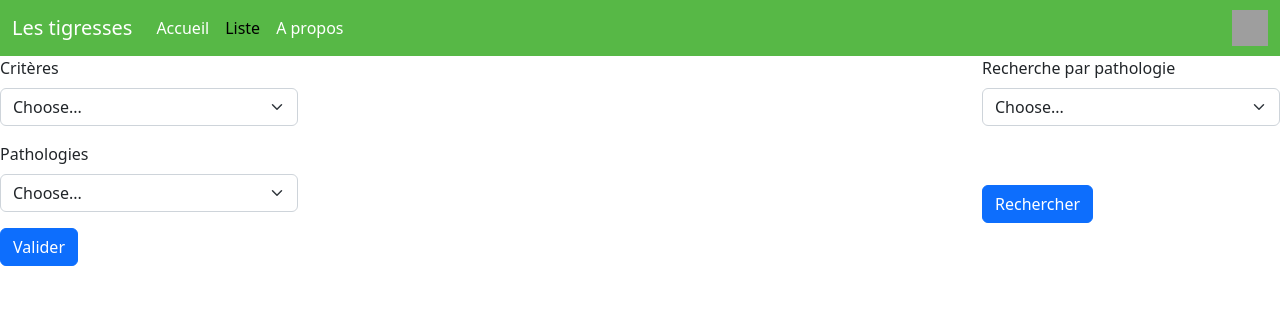
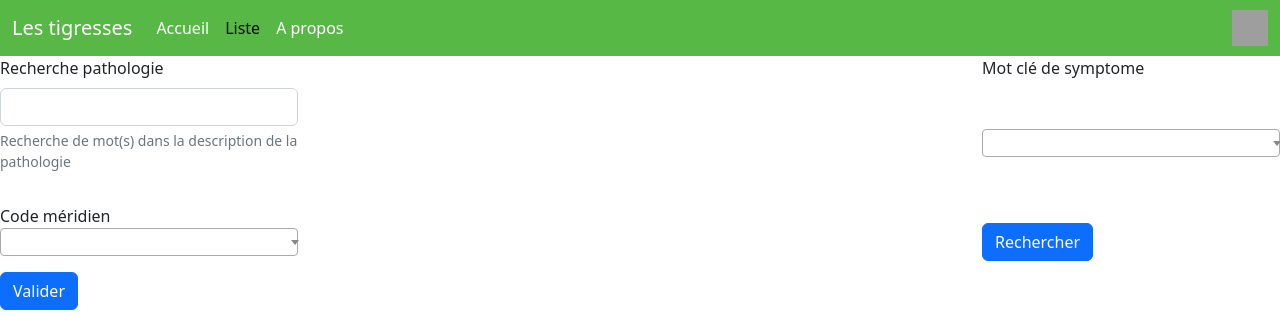
Before and after one commit to LucasCoudrais/projet-tidal-les-tigresses, a PHP site: page /source/views/v_liste.php in a window 1280 px wide. Shown: the top 316 px of the page. Run offline with PHP 8.4, Linux system fonts and the light colour scheme; the template is opened without the code that fills it, so the values that code supplies are empty; some libraries are stand-ins or nearby versions; grey boxes are pictures that could not be loaded.

Commit message:
select recherchable avec vleur de la base de données

```diff
--- a/source/views/v_liste.php
+++ b/source/views/v_liste.php
@@ -22,7 +22,21 @@
     <link rel="stylesheet" href="assets/css/liste.css">
     <link href="https://cdn.jsdelivr.net/npm/bootstrap@5.2.1/dist/css/bootstrap.min.css" rel="stylesheet"
         integrity="sha384-iYQeCzEYFbKjA/T2uDLTpkwGzCiq6soy8tYaI1GyVh/UjpbCx/TYkiZhlZB6+fzT" crossorigin="anonymous">
+        <title>How to create searchable select box</title>
+<!-- JS for jQuery -->
+<script src="https://ajax.googleapis.com/ajax/libs/jquery/3.5.1/jquery.min.js"></script>
+<!-- CSS for searching -->
+<link href="https://cdn.jsdelivr.net/npm/select2@4.1.0-rc.0/dist/css/select2.min.css" rel="stylesheet" />
+<!-- JS for searching -->
+<script src="https://cdn.jsdelivr.net/npm/select2@4.1.0-rc.0/dist/js/select2.min.js"></script>
 </head>
+
+<script>
+// .js-example-basic-single declare this class into your select box
+$(document).ready(function() {
+    $('.js-example-basic-single').select2();
+});
+</script>
 
 <body>
 <header class="header">
@@ -59,30 +73,21 @@
         <div class="col">
 
             <form class="row g-3 needs-validation first-form" novalidate>
-                <div class="col-12">
-                    <label for="validationCustom04" class="form-label">Critères</label>
-                    <select class="form-select" id="validationCustom04" required>
-                        <option selected disabled value="">Choose...</option>
-                        <option value="1">One</option>
-                        <option value="2">Two</option>
-                        <option value="3">Three</option>
-                    </select>
-                    <div class="invalid-feedback">
-                        Please select a valid state.
-                    </div>
+                <div class="mb-3">
+                  <label for="exampleInputEmail1" class="form-label">Recherche pathologie</label>
+                  <input type="email" class="form-control" id="exampleInputEmail1" aria-describedby="emailHelp">
+                  <div id="emailHelp" class="form-text">Recherche de mot(s) dans la description de la pathologie</div>
                 </div>
-                <div class="col-12">
-                    <label for="validationCustom04" class="form-label">Pathologies</label>
-                    <select class="form-select" id="validationCustom04" required>
-                        <option selected disabled value="">Choose...</option>
-                        <option value="1">One</option>
-                        <option value="2">Two</option>
-                        <option value="3">Three</option>
-                    </select>
-                    <div class="invalid-feedback">
-                        Please select a valid state.
-                    </div>
-                </div>
+
+                <label for="cars">Code méridien</label>
+
+                <select name="cars" id="cars" class="js-example-basic-single">
+                <?php
+              foreach ($resultat3 as $ligne3) {
+                echo '<tr><option value="'.$ligne3['mer'].'">'.$ligne3['mer'].'</option>';
+              }
+              ?>
+                </select>
                 <div class="col-12">
                     <button class="btn btn-primary" type="submit">Valider</button>
                 </div>
@@ -92,19 +97,16 @@
 
         <div class="col second-form-container">
 
-            <form class="row g-3 needs-validation second-form" novalidate>
-                <div class="col-12">
-                    <label for="validationCustom04" class="form-label">Recherche par pathologie</label>
-                    <select class="form-select" id="validationCustom04" required>
-                        <option selected disabled value="">Choose...</option>
-                        <option value="1">One</option>
-                        <option value="2">Two</option>
-                        <option value="3">Three</option>
-                    </select>
-                    <div class="invalid-feedback">
-                        Please select a valid state.
-                    </div>
-                </div>
+            <form class="row g-3 needs-validation first-form" novalidate>
+            <label for="keyword">Mot clé de symptome </label>
+
+            <select name="keyword" id="keyword" class="js-example-basic-single">
+              <?php
+              foreach ($resultat2 as $ligne2) {
+                echo '<tr><option value="'.$ligne2['name'].'">'.$ligne2['name'].'</option>';
+              }
+              ?>
+            </select>
                 <div class="col-12">
                     <button class="btn btn-primary" type="submit">Rechercher</button>
                 </div>
```
Also changed, not shown: source/model/m_liste.php (+10 -2 lines).
